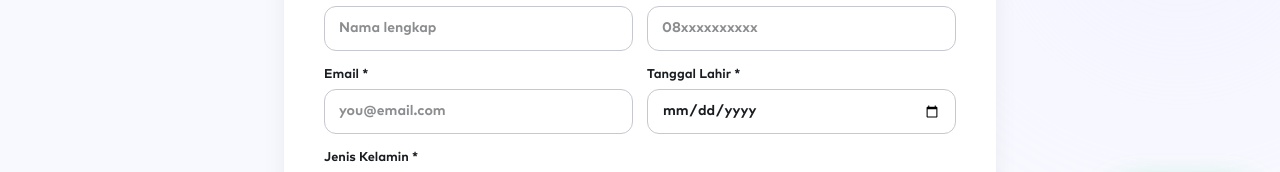
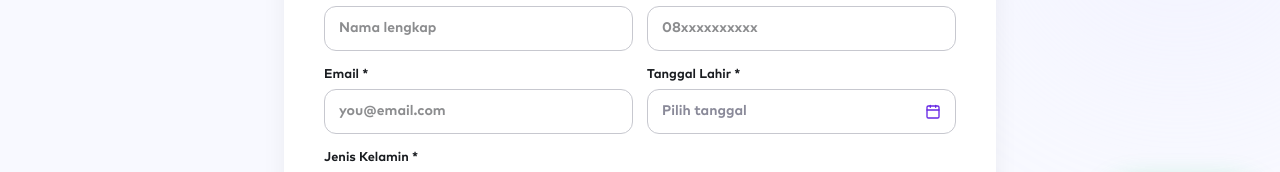
Before and after one commit to fabian4819/Azera-Frontend, a React (Vite) app: page /kol/register in a window 1280 px wide. Shown: the part 550-722 px from the top of the page. Built offline with nearby package versions, Linux system fonts and the light colour scheme; no server answers.

Commit message:
Replace native date input with react-day-picker on KOL register birthdate field

```diff
--- a/package.json
+++ b/package.json
@@ -17,6 +17,7 @@
     "framer-motion": "^12.38.0",
     "lucide-react": "^1.14.0",
     "react": "^19.2.5",
+    "react-day-picker": "^10.0.1",
     "react-dom": "^19.2.5",
     "react-hook-form": "^7.75.0",
     "react-icons": "^5.7.0",
--- /dev/null
+++ b/src/components/ui/DatePicker.tsx
@@ -0,0 +1,85 @@
+import { useEffect, useRef, useState } from 'react';
+import { DayPicker } from 'react-day-picker';
+import { Calendar } from 'lucide-react';
+import 'react-day-picker/style.css';
+
+interface DatePickerProps {
+  value: string; // 'yyyy-MM-dd'
+  onChange: (value: string) => void;
+  max?: Date;
+  placeholder?: string;
+  style?: React.CSSProperties;
+}
+
+const toDate = (value: string) => {
+  if (!value) return undefined;
+  const [y, m, d] = value.split('-').map(Number);
+  return new Date(y, m - 1, d);
+};
+
+const toValue = (date: Date) =>
+  `${date.getFullYear()}-${String(date.getMonth() + 1).padStart(2, '0')}-${String(date.getDate()).padStart(2, '0')}`;
+
+const formatDisplay = (date: Date) =>
+  date.toLocaleDateString('id-ID', { day: 'numeric', month: 'long', year: 'numeric' });
+
+export default function DatePicker({ value, onChange, max, placeholder, style }: DatePickerProps) {
+  const [open, setOpen] = useState(false);
+  const wrapperRef = useRef<HTMLDivElement>(null);
+  const selected = toDate(value);
+
+  useEffect(() => {
+    if (!open) return;
+    const onClickOutside = (e: MouseEvent) => {
+      if (wrapperRef.current && !wrapperRef.current.contains(e.target as Node)) setOpen(false);
+    };
+    document.addEventListener('mousedown', onClickOutside);
+    return () => document.removeEventListener('mousedown', onClickOutside);
+  }, [open]);
+
+  return (
+    <div ref={wrapperRef} style={{ position: 'relative' }}>
+      <button
+        type="button"
+        onClick={() => setOpen((o) => !o)}
+        style={{
+          ...style,
+          display: 'flex', alignItems: 'center', justifyContent: 'space-between',
+          textAlign: 'left', cursor: 'pointer',
+          color: selected ? '#191c20' : '#8a8a99',
+        }}
+      >
+        {selected ? formatDisplay(selected) : (placeholder || 'Pilih tanggal')}
+        <Calendar size={16} color="#6728e4" style={{ flexShrink: 0, marginLeft: '8px' }} />
+      </button>
+      {open && (
+        <div
+          style={{
+            position: 'absolute', zIndex: 20, top: 'calc(100% + 6px)', left: 0,
+            background: 'white', borderRadius: '16px', boxShadow: '0 12px 32px rgba(0,0,0,0.14)',
+            border: '1px solid #e1e0ff', padding: '12px',
+            ['--rdp-accent-color' as string]: '#6728e4',
+            ['--rdp-accent-background-color' as string]: '#f2effe',
+            ['--rdp-today-color' as string]: '#6728e4',
+          }}
+        >
+          <DayPicker
+            mode="single"
+            selected={selected}
+            onSelect={(date) => {
+              if (!date) return;
+              onChange(toValue(date));
+              setOpen(false);
+            }}
+            captionLayout="dropdown"
+            startMonth={new Date(1950, 0)}
+            endMonth={max || new Date()}
+            disabled={max ? { after: max } : undefined}
+            defaultMonth={selected || new Date(2000, 0)}
+            style={{ fontFamily: 'var(--font-display)' }}
+          />
+        </div>
+      )}
+    </div>
+  );
+}
--- a/src/pages/KOLRegister.tsx
+++ b/src/pages/KOLRegister.tsx
@@ -1,6 +1,7 @@
 import { useEffect, useRef, useState } from 'react';
 import { CheckCircle2, Camera, Music2, AtSign, Hash, Zap } from 'lucide-react';
 import api from '../lib/api';
+import DatePicker from '../components/ui/DatePicker';
 
 const niches = ['Beauty', 'Fashion', 'Food & Beverage', 'Travel', 'Tech', 'Fitness', 'Parenting', 'Gaming', 'Finance', 'Education', 'Lifestyle', 'Entertainment', 'Yang lain'];
 const contentStyles = ['Review', 'Tutorial', 'Challenge / Trend', 'Daily Vlog', 'Storytelling', 'Talking Head', 'GRWM', 'Before & After', 'Comedy', 'Unboxing', 'Cinematic', 'ASMR', 'Voice Over', 'Live Streaming', 'Podcast / Interview', 'Foto Estetik', 'UGC Style', 'Yang lain'];
@@ -63,7 +64,7 @@ const Pill = ({ label, selected, onClick }: { label: string; selected: boolean;
 
 interface SocialState { username: string; profileUrl: string; followers: string }
 
-type Section = 'gender' | 'socials' | 'activities' | 'niches' | 'styles' | 'rate';
+type Section = 'birthDate' | 'gender' | 'socials' | 'activities' | 'niches' | 'styles' | 'rate';
 
 const fieldErrorTextStyle: React.CSSProperties = {
   color: '#ba1a1a', fontSize: '0.8rem', fontFamily: "var(--font-display)", fontWeight: 600, marginTop: '-4px', marginBottom: '12px',
@@ -76,6 +77,7 @@ export default function KOLRegister() {
   const [fieldError, setFieldError] = useState<{ section: Section; message: string } | null>(null);
   const [loading, setLoading] = useState(false);
 
+  const birthDateRef = useRef<HTMLDivElement>(null);
   const genderRef = useRef<HTMLDivElement>(null);
   const socialsRef = useRef<HTMLDivElement>(null);
   const activitiesRef = useRef<HTMLDivElement>(null);
@@ -83,7 +85,7 @@ export default function KOLRegister() {
   const stylesRef = useRef<HTMLDivElement>(null);
   const rateRef = useRef<HTMLDivElement>(null);
   const sectionRefs: Record<Section, React.RefObject<HTMLDivElement | null>> = {
-    gender: genderRef, socials: socialsRef, activities: activitiesRef, niches: nichesRef, styles: stylesRef, rate: rateRef,
+    birthDate: birthDateRef, gender: genderRef, socials: socialsRef, activities: activitiesRef, niches: nichesRef, styles: stylesRef, rate: rateRef,
   };
 
   const [name, setName] = useState('');
@@ -145,6 +147,10 @@ export default function KOLRegister() {
     e.preventDefault();
     setSubmitError('');
     setFieldError(null);
+    if (!birthDate) {
+      failSection('birthDate', 'Tanggal lahir wajib diisi.');
+      return;
+    }
     if (!gender) {
       failSection('gender', 'Jenis kelamin wajib dipilih.');
       return;
@@ -266,9 +272,10 @@ export default function KOLRegister() {
               <label style={labelStyle}>Email *</label>
               <input type="email" value={email} onChange={(e) => setEmail(e.target.value)} placeholder="you@email.com" required style={inputStyle} />
             </div>
-            <div>
+            <div ref={birthDateRef}>
               <label style={labelStyle}>Tanggal Lahir *</label>
-              <input type="date" value={birthDate} onChange={(e) => setBirthDate(e.target.value)} max={new Date().toISOString().slice(0, 10)} required style={inputStyle} />
+              <DatePicker value={birthDate} onChange={(v) => { setBirthDate(v); setFieldError(null); }} max={new Date()} style={inputStyle} />
+              {fieldError?.section === 'birthDate' && <p style={fieldErrorTextStyle}>{fieldError.message}</p>}
             </div>
           </div>
           <div ref={genderRef} style={{ marginBottom: '14px' }}>
```
Also changed, not shown: 1 other file (tests, documents, lock files or other folders).
